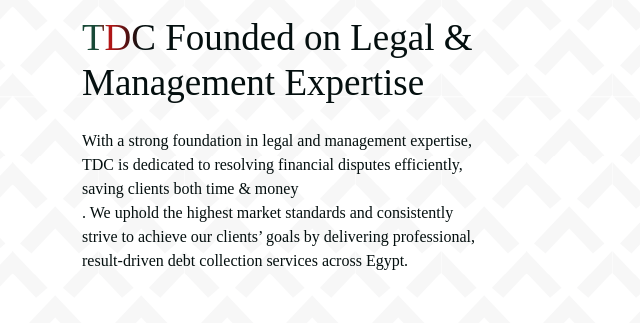
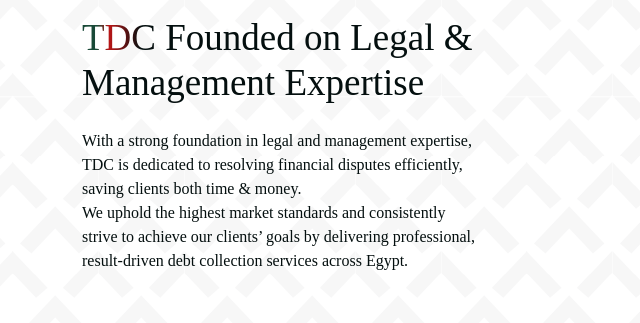
Before and after one commit to omarahmed72/Tayseer-Debt-Collection, a website: page index.html in a window 1280 px wide. Shown: the part 1184-1507 px from the top of the page, 0-640 px from the left. Drawn offline with nearby package versions, Linux system fonts and the light colour scheme; a web font is replaced by a local one.

Commit message:
Update index.html

```diff
--- a/index.html
+++ b/index.html
@@ -220,7 +220,7 @@
                 <p class="mb-0">
                   With a strong foundation in legal and management expertise,
                   TDC is dedicated to resolving financial disputes efficiently,
-                  saving clients both time &amp; money<br>. We uphold the highest
+                  saving clients both time &amp; money.<br> We uphold the highest
                   market standards and consistently strive to achieve our
                   clients’ goals by delivering professional, result-driven debt
                   collection services across Egypt.
```
